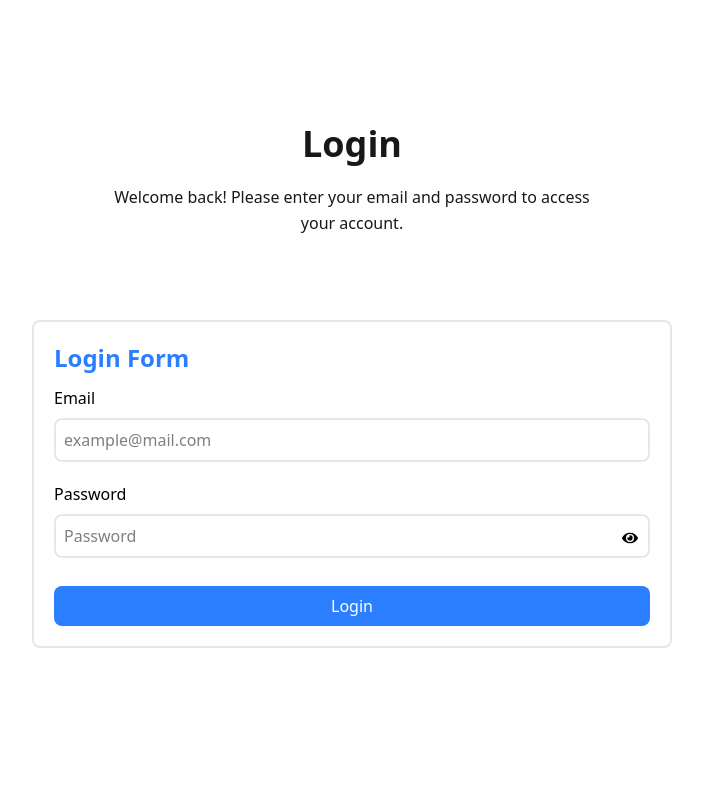
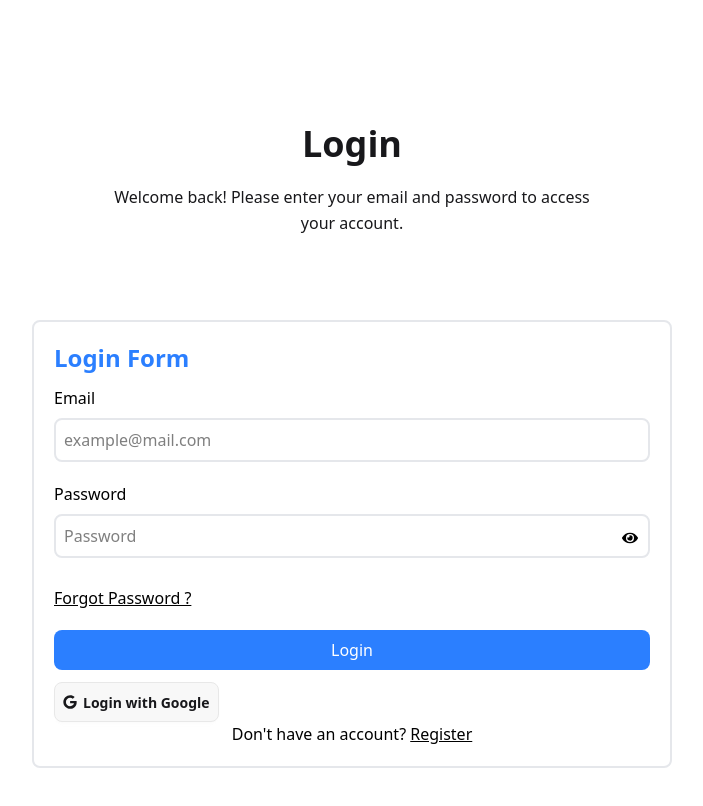
Before and after one commit to MdAsraful56/Clothe-the-Needy, a React (Vite) app: page /dashbord in a window 1280 px wide. Shown: the top 806 px of the page, without its empty margins (288-991 px from the left). Built offline with nearby package versions, Linux system fonts and the light colour scheme.

Commit message:
login page improve & register page start

```diff
--- a/src/components/Login.jsx
+++ b/src/components/Login.jsx
@@ -1,6 +1,7 @@
 import React, { useState } from 'react';
 import { FaEye } from "react-icons/fa";
 import { FaEyeSlash } from "react-icons/fa";
+import { FaGoogle } from "react-icons/fa";
 
 const Login = () => {
 
@@ -41,10 +42,23 @@ const Login = () => {
                                     }
                                 </button>
                             </div>
+                            <div className="">
+                                <span className="">
+                                    <a href="#" className="underline">Forgot Password ?</a>
+                                </span>
+                            </div>
                             <div className="flex flex-col space-y-2">
                                 <button className="bg-blue-500 text-white p-2 rounded-lg">Login</button>
                             </div>
                         </form>
+                    </div>
+                    <div className="">
+                        <button className="btn mt-3 p-2 rounded-lg ">
+                            <FaGoogle/> Login with Google
+                        </button>
+                    </div>
+                    <div className="">
+                        <p className="text-center">Don't have an account? <a href="#" className="underline">Register</a></p>
                     </div>
                 </div>
         </div>
```
Also changed, not shown: src/components/Register.jsx (added).
